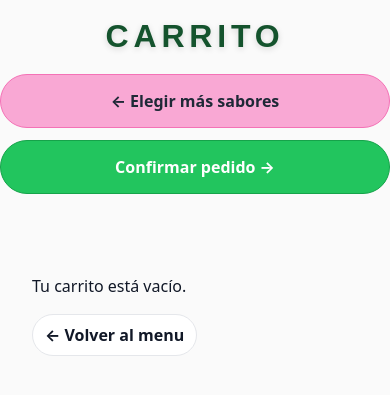
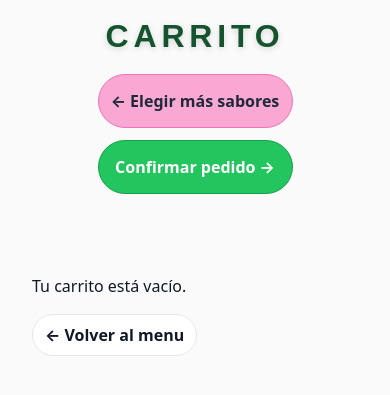
Before and after one commit to bolisnaturales/bolis-naturales, a Django app: template templates/productos/carrito.html in a window 390 px wide. Shown: the top 395 px of the page. Run offline with Django 3.2, Linux system fonts and the light colour scheme; the template is opened without the code that fills it, so the values that code supplies are empty.

Commit message:
Ajusto botones del carrito para dispositivos móviles

```diff
--- a/static/styles.css
+++ b/static/styles.css
@@ -367,7 +367,19 @@ section h2 {
   }
 
   :root{
-    --header-h: 410px; /* suele crecer en móvil */
+    --header-h: 410px;
+  }
+
+  .cart-nav{
+      display:flex;
+      flex-direction:column;
+      align-items:center;
+      gap:16px;
+  }
+
+  .cart-nav .btn{
+      width:65%;
+      margin:0 auto;
   }
 }
 
```
